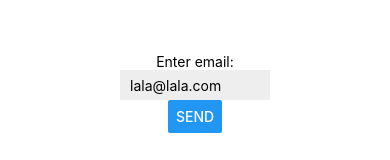
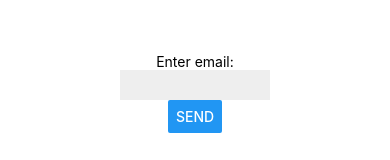
Before and after one commit to raop155/formix, a React Native app: screen / in a window 390 px wide. Shown: the part 329-489 px from the top of the page. Built offline with nearby package versions, Linux system fonts and the light colour scheme.

Commit message:
Add onBlur & touched helper

```diff
--- a/App.js
+++ b/App.js
@@ -21,7 +21,7 @@ const validate = (values) => {
 export default function App() {
   const formik = useFormik({
     initialValues: {
-      email: 'lala@lala.com',
+      email: '',
     },
     validate,
     onSubmit: (x) => console.warn(x),
@@ -30,11 +30,14 @@ export default function App() {
     <View style={styles.container}>
       <Text>Enter email:</Text>
       <TextInput
+        onBlur={formik.handleBlur('email')}
         style={styles.input}
         onChangeText={formik.handleChange('email')}
         value={formik.values.email}
       />
-      {formik.errors?.email ? <Text style={styles.error}>{formik.errors.email}</Text> : null}
+      {formik.errors.email && formik.touched.email ? (
+        <Text style={styles.error}>{formik.errors.email}</Text>
+      ) : null}
       <Button title='Send' onPress={formik.handleSubmit} />
       <StatusBar style='auto' />
     </View>
```
